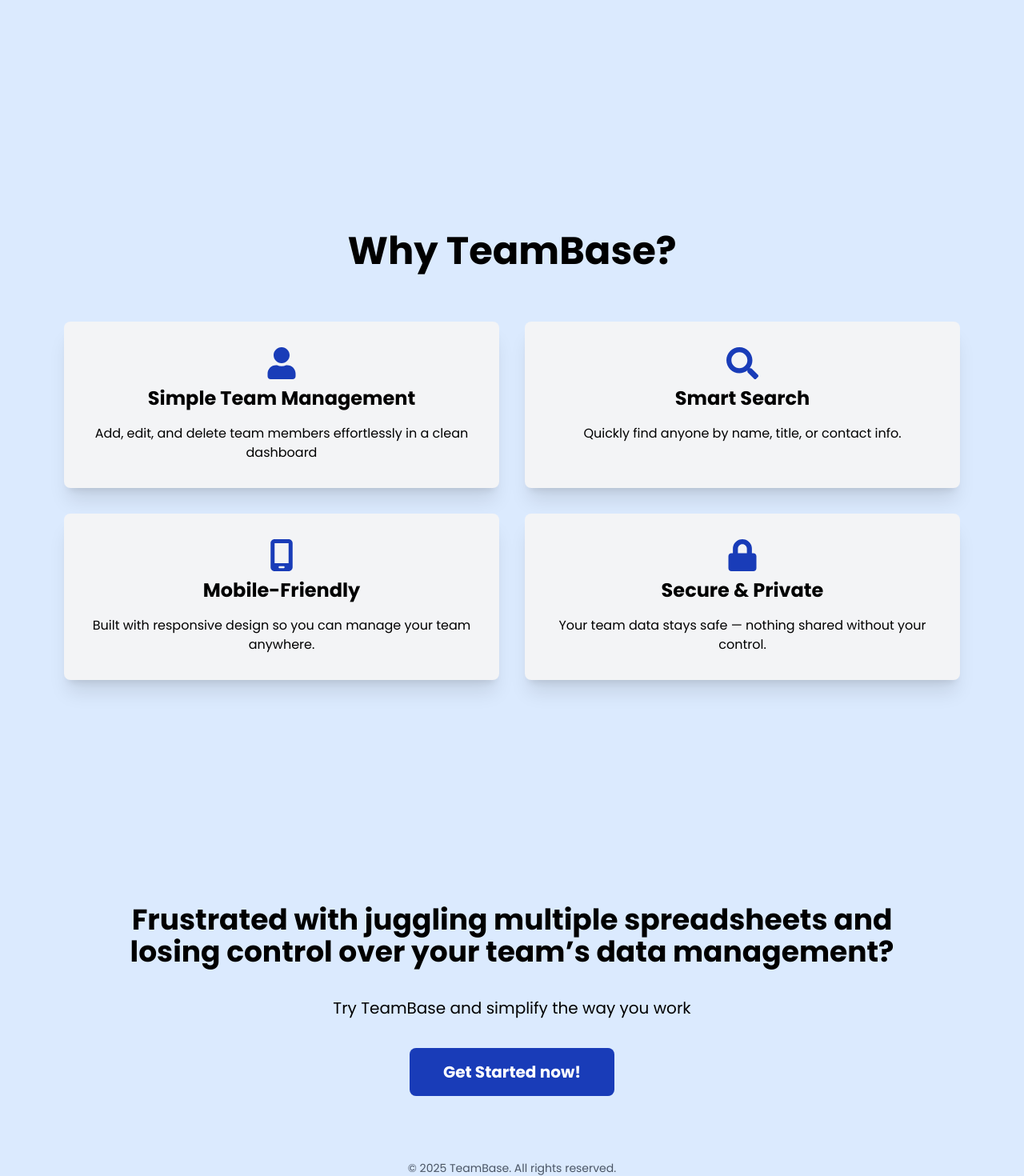
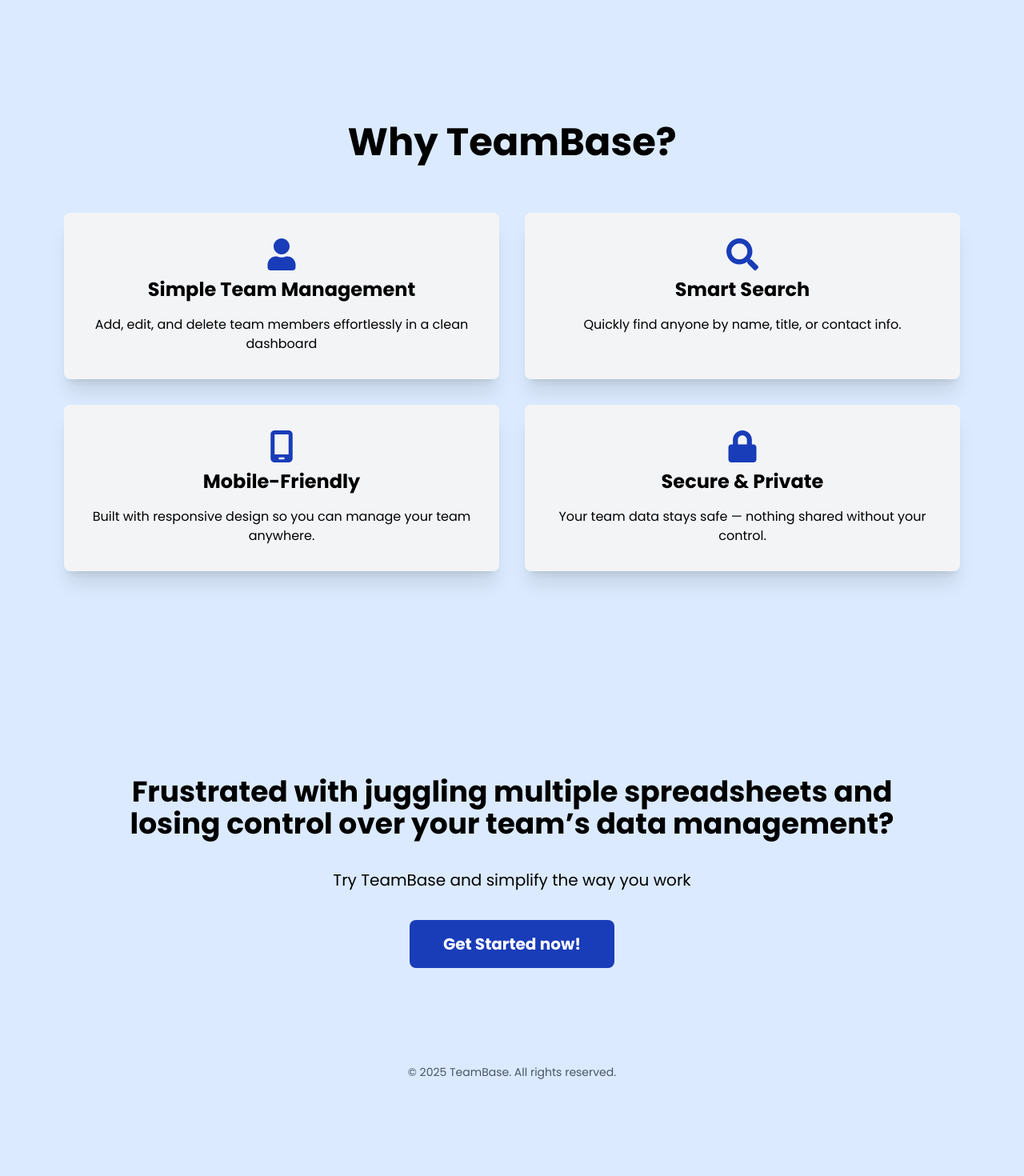
Before and after one commit to Izzeddin-Samara/TeamBase, a React (Vite) app in the folder Client/: page / in a window 1280 px wide. Shown: the part 590-2060 px from the top of the page at 80% size. After the commit the page ends 1940 px from the top, so only its background shows below. Built offline with nearby package versions, Linux system fonts and the light colour scheme.

Commit message:
Update MarginTop for 'Why TeamBase' section and py for CTA section in Home component

```diff
--- a/Client/src/components/Home.tsx
+++ b/Client/src/components/Home.tsx
@@ -21,7 +21,7 @@ const Home: React.FC = () => {
         </div>
       </div>
 
-      <div className="w-full mt-25 py-16">
+      <div className="w-full  md:mt-7">
         <div className="max-w-6xl mx-auto p-4">
           <h1 className="text-3xl md:text-5xl font-bold text-center mb-16">
             Why TeamBase?
@@ -76,7 +76,7 @@ const Home: React.FC = () => {
         </div>
       </div>
 
-      <div className="md:mt-30 w-full flex  items-center justify-center py-20">
+      <div className="md:mt-30 w-full flex items-center justify-center py-30">
         <div className="text-center">
           <h1 className="text-xl md:text-4xl  font-bold w-3/4 mx-auto">
             Frustrated with juggling multiple spreadsheets and losing control over your team’s data management?
```
